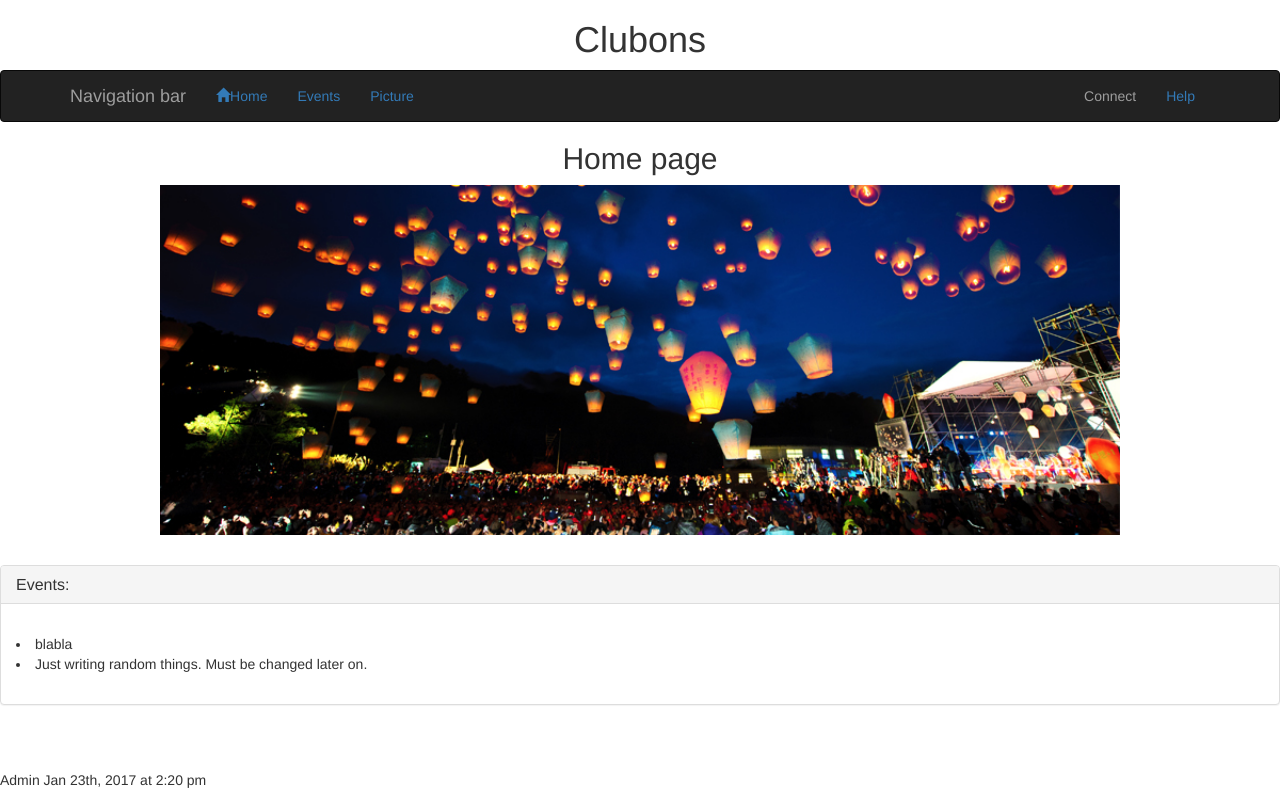
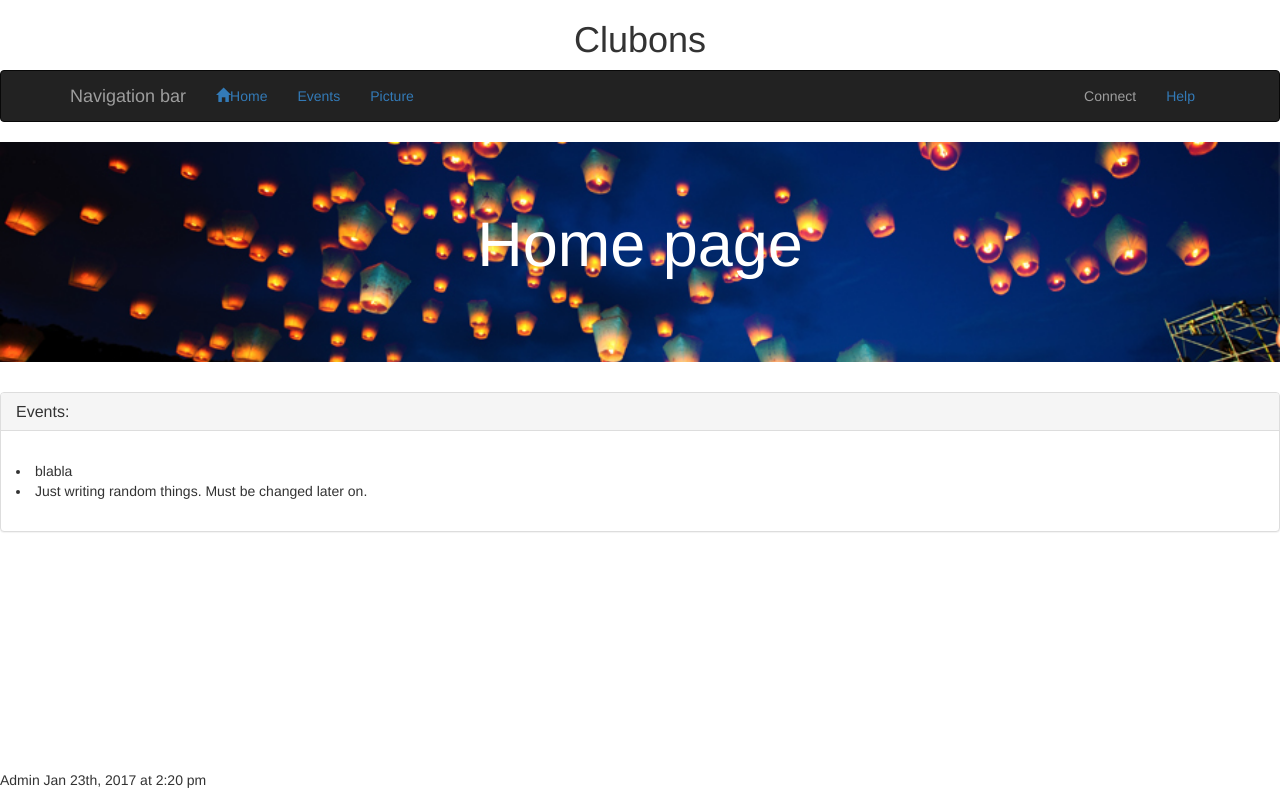
Before and after one commit to hongfred/Clubons, a React (Create React App) app in the folder projet_lo10/: page / in a window 1280 px wide. Built offline with nearby package versions, Linux system fonts and the light colour scheme.

Commit message:
modification css

```diff
--- a/projet_lo10/src/components/Home.js
+++ b/projet_lo10/src/components/Home.js
@@ -5,10 +5,10 @@ export class Home extends Component{
 	render(){
 		return (
 			<div>
-				<h2 className = "text-center">Home page</h2>
 				<section className="jumbotron" id="jumbotronHome">
+								<div class="text-center"><h1 id="titleHome">Home page</h1></div>
+				</section>
 
-				</section>
 				<div className="panel panel-default">
 					<div className="panel-heading">
 						<h3 className="panel-title">Events:</h3>
--- a/projet_lo10/src/css/App.css
+++ b/projet_lo10/src/css/App.css
@@ -31,8 +31,10 @@
     background-image: url('homeBackground.jpg');
     background-size: cover;
     background-repeat: no-repeat;
-    height: 350px;
-    width: 75%;
-    margin-left: auto;
-    margin-right: auto;
+    height: 220px;
+    width: 100%;
 }
+
+#titleHome{
+    color: white;
+}
```
